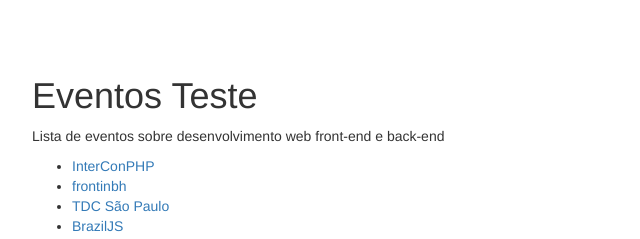
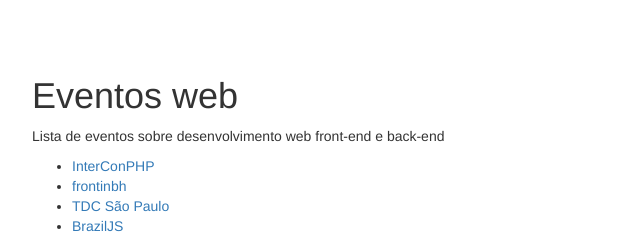
Before and after one commit to leobalter/eventos-web, a website: page index.html in a window 1280 px wide. Shown: the top 239 px of the page, 24-664 px from the left. Drawn offline with nearby package versions, Linux system fonts and the light colour scheme.

Commit message:
Updated lineup.

```diff
--- a/index.html
+++ b/index.html
@@ -2,14 +2,14 @@
 <html lang="pt-br">
 <head>
   <meta charset="utf-8">
-  <title> Eventos Teste</title>
+  <title> Eventos web</title>
   <link rel="stylesheet" href="http://cdnjs.cloudflare.com/ajax/libs/twitter-bootstrap/3.2.0/css/bootstrap.css">
   <style>
     body { padding: 4em; }
   </style>
 </head>
 <body>
-  <h1 id="eventos-teste">Eventos Teste</h1>
+  <h1 id="eventos-web">Eventos web</h1>
 <p>Lista de eventos sobre desenvolvimento web front-end e back-end</p>
 <ul>
 <li><a href="#interconphp-2014">InterConPHP</a></li>
```
